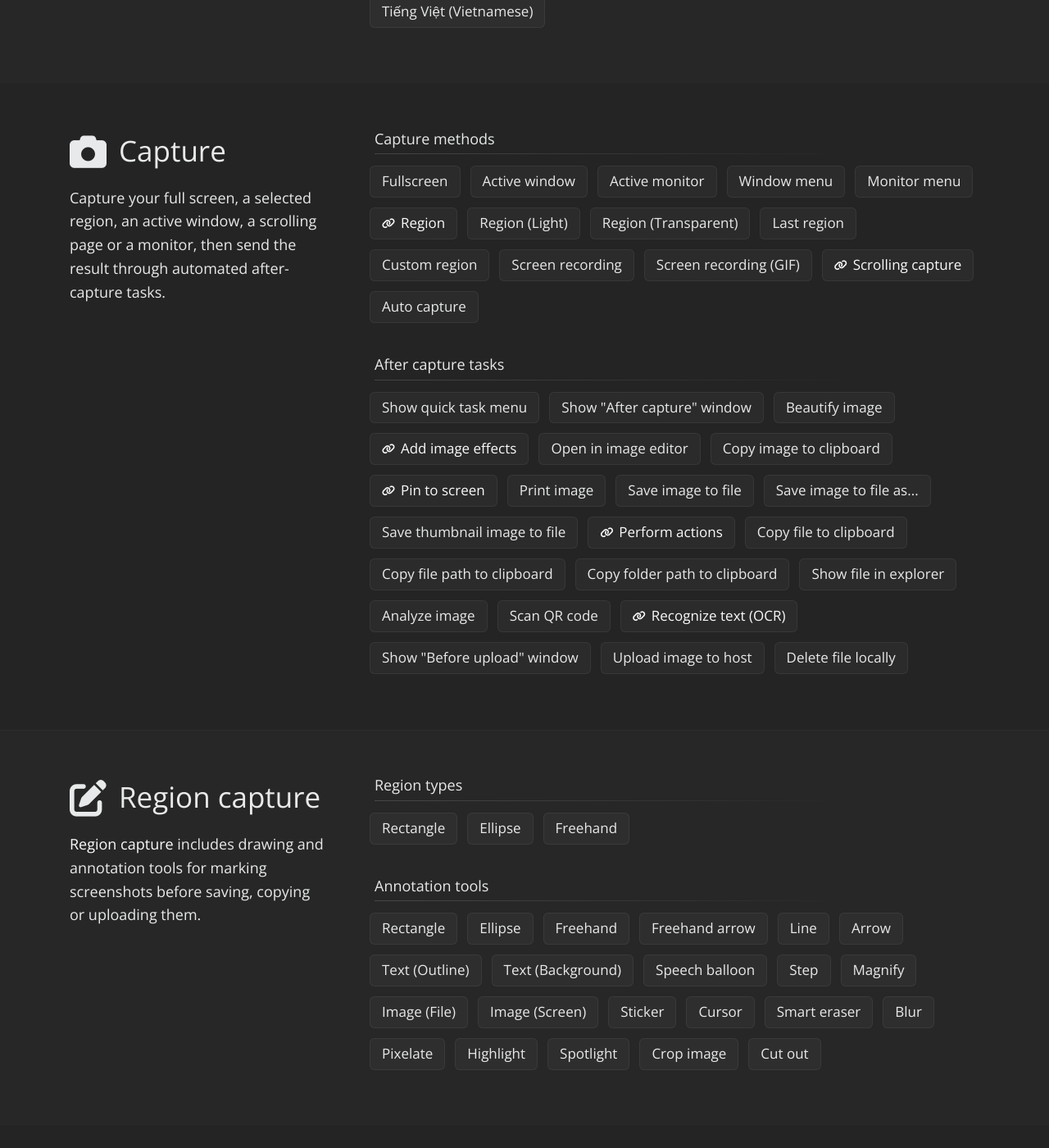
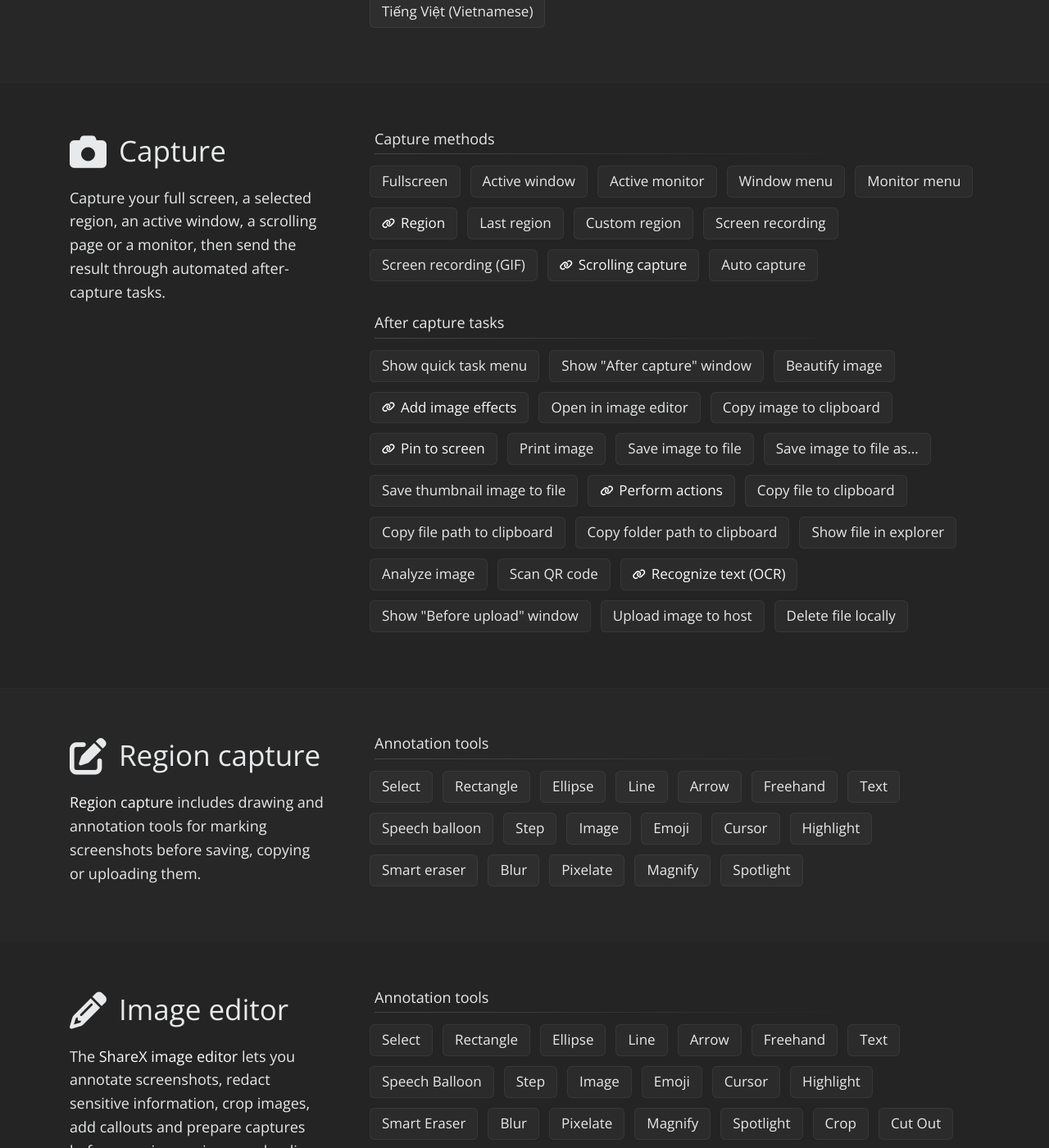
Before and after one commit to ShareX/sharex.github.io, a Jekyll site: the page built from index.html, in a window 1280 px wide and 1400 px high, scrolled down 2242 px. Shown: the whole window at 82% size. Built offline with Jekyll 4.4.1, drawn with Linux system fonts in a browser that asks for light colours; some web fonts are replaced; some of the changed text lies outside the part shown.

Commit message:
Update region capture docs and homepage features

```diff
--- a/index.html
+++ b/index.html
@@ -63,8 +63,7 @@
                     <div class="col-sm-3">Lightweight</div>
                     <a class="col-sm-3" href="/privacy-policy">Privacy first</a>
                     <div class="col-sm-3">Over {{ site.time | date: '%Y' | minus: 2008 }} years of active development</div>
-                    <a class="col-sm-3" href="/downloads">More than 33 million downloads worldwide</a>
-                    <div class="col-sm-3">Trusted by large companies</div>
+                    <a class="col-sm-3" href="/downloads">More than 34 million downloads worldwide</a>
                     <div class="col-sm-3">Built for power users</div>
                     <div class="col-sm-3">Quick screenshot sharing</div>
                     <div class="col-sm-3">Easy GIF recording</div>
@@ -133,8 +132,6 @@
                     <div class="col-sm-3">Window menu</div>
                     <div class="col-sm-3">Monitor menu</div>
                     <a class="col-sm-3" href="/docs/region-capture">Region</a>
-                    <div class="col-sm-3">Region (Light)</div>
-                    <div class="col-sm-3">Region (Transparent)</div>
                     <div class="col-sm-3">Last region</div>
                     <div class="col-sm-3">Custom region</div>
                     <div class="col-sm-3">Screen recording</div>
@@ -178,36 +175,26 @@
                 <p class="feature-intro"><a href="/docs/region-capture">Region capture</a> includes drawing and annotation tools for marking screenshots before saving, copying or uploading them.</p>
             </div>
             <div class="feature-section-content">
-                <h4>Region types</h4>
+                <h4>Annotation tools</h4>
                 <div class="row">
+                    <div class="col-sm-3">Select</div>
                     <div class="col-sm-3">Rectangle</div>
                     <div class="col-sm-3">Ellipse</div>
-                    <div class="col-sm-3">Freehand</div>
-                </div>
-                <h4>Annotation tools</h4>
-                <div class="row">
-                    <div class="col-sm-3">Rectangle</div>
-                    <div class="col-sm-3">Ellipse</div>
-                    <div class="col-sm-3">Freehand</div>
-                    <div class="col-sm-3">Freehand arrow</div>
                     <div class="col-sm-3">Line</div>
                     <div class="col-sm-3">Arrow</div>
-                    <div class="col-sm-3">Text (Outline)</div>
-                    <div class="col-sm-3">Text (Background)</div>
+                    <div class="col-sm-3">Freehand</div>
+                    <div class="col-sm-3">Text</div>
                     <div class="col-sm-3">Speech balloon</div>
                     <div class="col-sm-3">Step</div>
-                    <div class="col-sm-3">Magnify</div>
-                    <div class="col-sm-3">Image (File)</div>
-                    <div class="col-sm-3">Image (Screen)</div>
-                    <div class="col-sm-3">Sticker</div>
+                    <div class="col-sm-3">Image</div>
+                    <div class="col-sm-3">Emoji</div>
                     <div class="col-sm-3">Cursor</div>
+                    <div class="col-sm-3">Highlight</div>
                     <div class="col-sm-3">Smart eraser</div>
                     <div class="col-sm-3">Blur</div>
                     <div class="col-sm-3">Pixelate</div>
-                    <div class="col-sm-3">Highlight</div>
+                    <div class="col-sm-3">Magnify</div>
                     <div class="col-sm-3">Spotlight</div>
-                    <div class="col-sm-3">Crop image</div>
-                    <div class="col-sm-3">Cut out</div>
                 </div>
             </div>
         </div>
@@ -222,6 +209,7 @@
             <div class="feature-section-content">
                 <h4>Annotation tools</h4>
                 <div class="row">
+                    <div class="col-sm-3">Select</div>
                     <div class="col-sm-3">Rectangle</div>
                     <div class="col-sm-3">Ellipse</div>
                     <div class="col-sm-3">Line</div>
@@ -315,6 +303,7 @@
                     <a class="col-sm-3" href="/docs/animated-gif-maker">Animated GIF maker</a>
                     <a class="col-sm-3" href="/docs/animated-gif-trimmer">Animated GIF trimmer</a>
                     <a class="col-sm-3" href="/docs/video-converter">Video converter</a>
+                    <a class="col-sm-3" href="/docs/video-player">Video player</a>
                     <a class="col-sm-3" href="/docs/video-thumbnailer">Video thumbnailer</a>
                     <a class="col-sm-3" href="/docs/video-trimmer">Video trimmer</a>
                 </div>
```
Also changed, not shown: docs/region-capture.md (+71 -107 lines), docs/video-player.md (added, +45 -0 lines).
